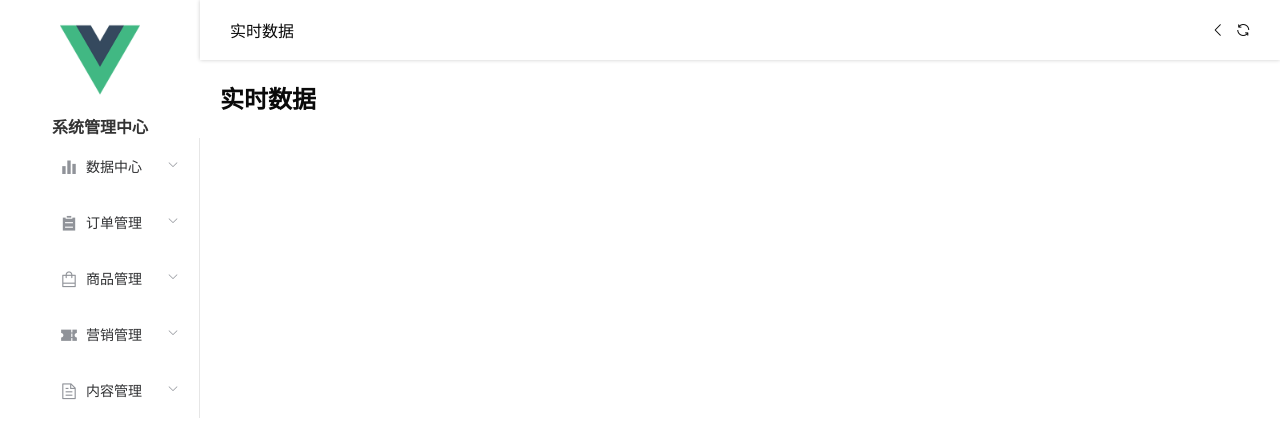
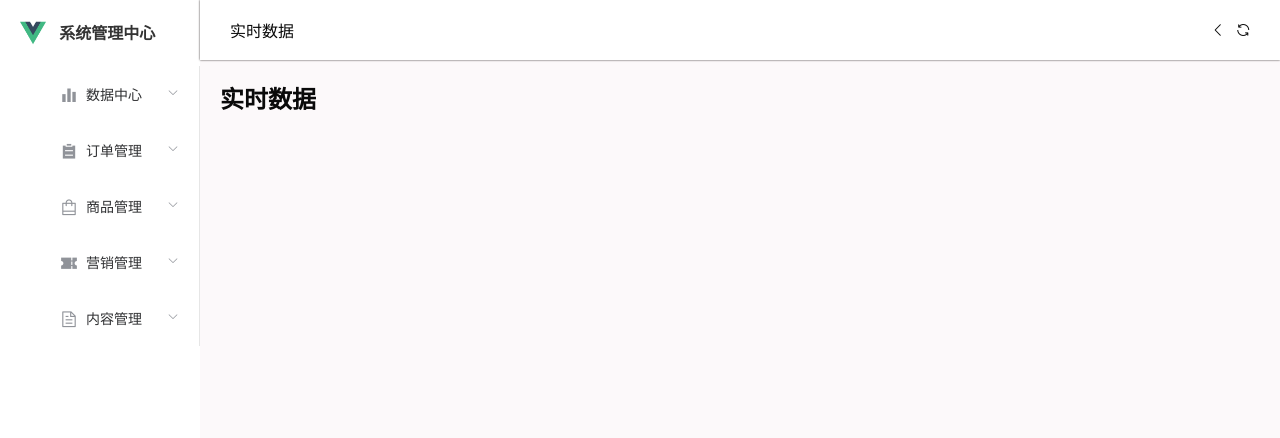
Before and after one commit to bo-ddd/union-b, a Vue app: page /datacenter/realtime in a window 1280 px wide. Shown: the top 438 px of the page. Built offline with nearby package versions, Linux system fonts and the light colour scheme.

Commit message:
更新了内容管理

```diff
--- a/src/router/index.js
+++ b/src/router/index.js
@@ -323,6 +323,69 @@ export const routes = [{
                 component: () =>
                     import ( /* webpackChunkName: "labelmanage" */ '../views/ContentManage/LabelManage')
             },
+            {
+                path: '/contentmanage/advertisingmanage',
+                name: 'AdvertisingManage',
+                meta: {
+                    title: '广告管理',
+                },
+                component: () =>
+                    import ( /* webpackChunkName: "advertisingmanage" */ '../views/ContentManage/AdvertisingManage')
+            },
+            {
+                path: '/contentmanage/homepagerecommend',
+                name: 'HomePageRecommend',
+                meta: {
+                    title: '首页推荐',
+                },
+                component: () =>
+                    import ( /* webpackChunkName: "homepagerecommend" */ '../views/ContentManage/HomePageRecommend')
+            },
+            {
+                path: '/contentmanage/localrecommend',
+                name: 'LocalRecommend',
+                meta: {
+                    title: '本地推荐',
+                },
+                component: () =>
+                    import ( /* webpackChunkName: "localrecommend" */ '../views/ContentManage/LocalRecommend')
+            },
+            {
+                path: '/contentmanage/premiumproduct',
+                name: 'PremiumProduct',
+                meta: {
+                    title: '炫萌优品',
+                },
+                component: () =>
+                    import ( /* webpackChunkName: "premiumproduct" */ '../views/ContentManage/PremiumProduct')
+            },
+            {
+                path: '/contentmanage/quickentrance',
+                name: 'QuickEntrance',
+                meta: {
+                    title: '快捷入口',
+                },
+                component: () =>
+                    import ( /* webpackChunkName: "quickentrance" */ '../views/ContentManage/QuickEntrance')
+            },
+            {
+                path: '/contentmanage/merchantrecommend',
+                name: 'MerchantRecommend',
+                meta: {
+                    title: '商家推荐',
+                },
+                component: () =>
+                    import ( /* webpackChunkName: "merchantrecommend" */ '../views/ContentManage/MerchantRecommend')
+            },
+            {
+                path: '/contentmanage/commandsharing',
+                name: 'CommandSharing',
+                meta: {
+                    title: '口令分享',
+                },
+                component: () =>
+                    import ( /* webpackChunkName: "commandsharing" */ '../views/ContentManage/CommandSharing')
+            },
         ]
     },
     {
--- /dev/null
+++ b/src/views/ContentManage/AdvertisingManage.vue
@@ -0,0 +1,15 @@
+<template>
+  <div>
+      AdvertisingManage
+  </div>
+</template>
+
+<script>
+export default {
+
+}
+</script>
+
+<style lang="scss" scoped>
+
+</style>
--- /dev/null
+++ b/src/views/ContentManage/CommandSharing.vue
@@ -0,0 +1,15 @@
+<template>
+  <div>
+      CommandSharing
+  </div>
+</template>
+
+<script>
+export default {
+
+}
+</script>
+
+<style lang="scss" scoped>
+
+</style>
--- /dev/null
+++ b/src/views/ContentManage/HomePageRecommend.vue
@@ -0,0 +1,15 @@
+<template>
+  <div>
+      HomePageRecommend
+  </div>
+</template>
+
+<script>
+export default {
+
+}
+</script>
+
+<style lang="scss" scoped>
+
+</style>
--- /dev/null
+++ b/src/views/ContentManage/LocalRecommend.vue
@@ -0,0 +1,15 @@
+<template>
+  <div>
+      LocalRecommend
+  </div>
+</template>
+
+<script>
+export default {
+
+}
+</script>
+
+<style lang="scss" scoped>
+
+</style>
--- /dev/null
+++ b/src/views/ContentManage/MerchantRecommend.vue
@@ -0,0 +1,15 @@
+<template>
+  <div>
+      MerchantRecommend
+  </div>
+</template>
+
+<script>
+export default {
+
+}
+</script>
+
+<style lang="scss" scoped>
+
+</style>
--- /dev/null
+++ b/src/views/ContentManage/PremiumProduct.vue
@@ -0,0 +1,15 @@
+<template>
+  <div>
+      PremiumProduct
+  </div>
+</template>
+
+<script>
+export default {
+
+}
+</script>
+
+<style lang="scss" scoped>
+
+</style>
--- /dev/null
+++ b/src/views/ContentManage/QuickEntrance.vue
@@ -0,0 +1,15 @@
+<template>
+  <div>
+      QuickEntrance
+  </div>
+</template>
+
+<script>
+export default {
+
+}
+</script>
+
+<style lang="scss" scoped>
+
+</style>
--- a/src/views/Home.vue
+++ b/src/views/Home.vue
@@ -2,14 +2,14 @@
 <div class="home">
     <el-container>
         <el-aside width="200px">
-            <div class="aside-head">
-                <img src="../assets/logo.png" alt="" class="head_tag">
+            <div class="logobox">
+                <img src="../assets/logo.png" alt="" class="logo">
                 <div class="fw-b">系统管理中心</div>
             </div>
             <div class="aside_main">
                 <el-col :span="12" class="aside_menu">
                     <el-menu class="menu" :router="true" default-active="">
-                        <el-submenu  v-for="(link, index) in routes" :key="index" :index="link.path">
+                        <el-submenu v-for="(link, index) in routes" :key="index" :index="link.path">
                             <template slot="title">
                                 <i :class="link.meta.icon"></i>
                                 <span>{{ link.meta.title }}</span>
@@ -48,8 +48,7 @@ import {
 } from 'vuex';
 export default {
     data() {
-        return {
-        }
+        return {}
     },
     computed: {
         ...mapGetters(['routes'])
@@ -60,21 +59,23 @@ export default {
 
 <style lang="scss" scoped>
 .home {
+    background-color: #fcf9fa;
     height: 100vh;
     color: #0a0a0a;
+
     & .el-aside {
         background-color: #ffffff;
         color: #333;
         text-align: center;
         height: 100vh;
 
-        & .aside-head {
-            text-align: center;
-            margin-top: 20px;
+        & .logobox {
+            padding: 20px;
+            display: grid;
+            grid-template-columns: 1fr 10fr;
 
-            & .head_tag {
-                width: 40%;
-                margin-bottom: 10px;
+            & .logo {
+                width: 180%;
             }
 
             & .fw-b {
@@ -94,7 +95,8 @@ export default {
     & .el-header {
         display: grid;
         grid-template-columns: 40fr 1fr 1fr;
-        box-shadow: 0 0 4px #ccc;
+        box-shadow: 0 0 2px #3a3434;
+        background-color: #ffffff;
         font-size: 16px;
         align-items: center;
 
@@ -104,5 +106,6 @@ export default {
             }
         }
     }
+
 }
 </style>
```
